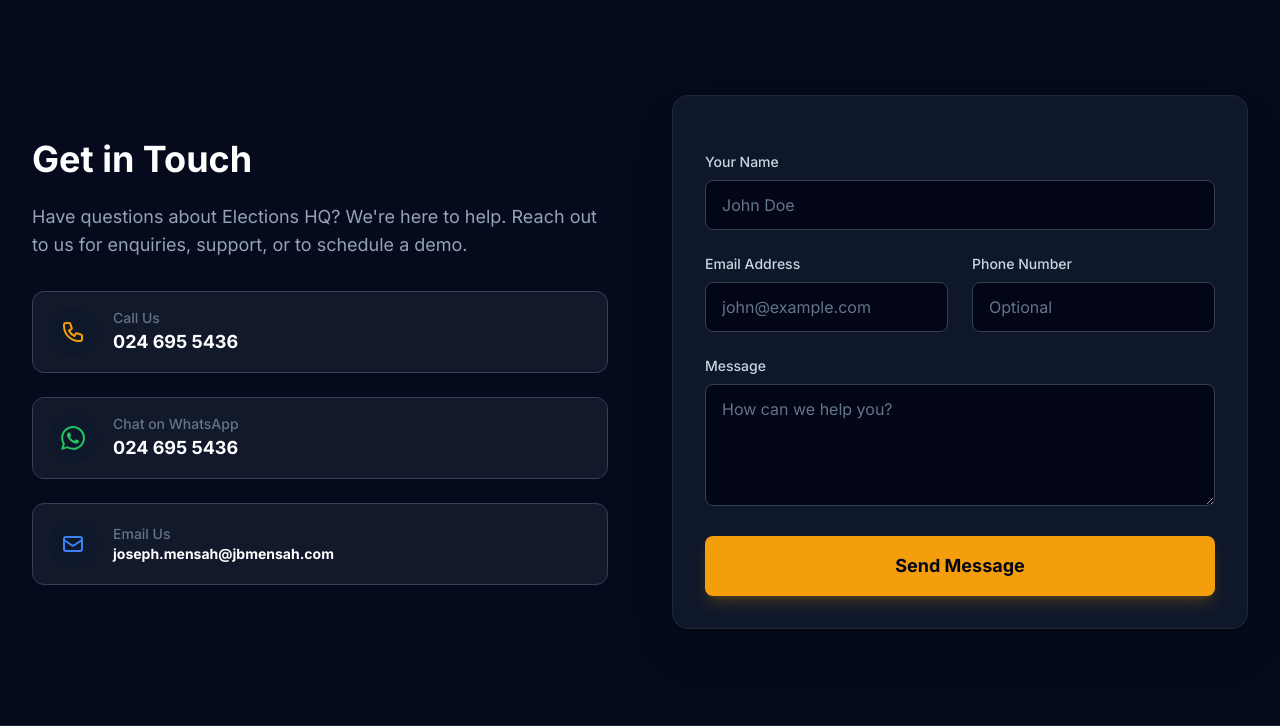
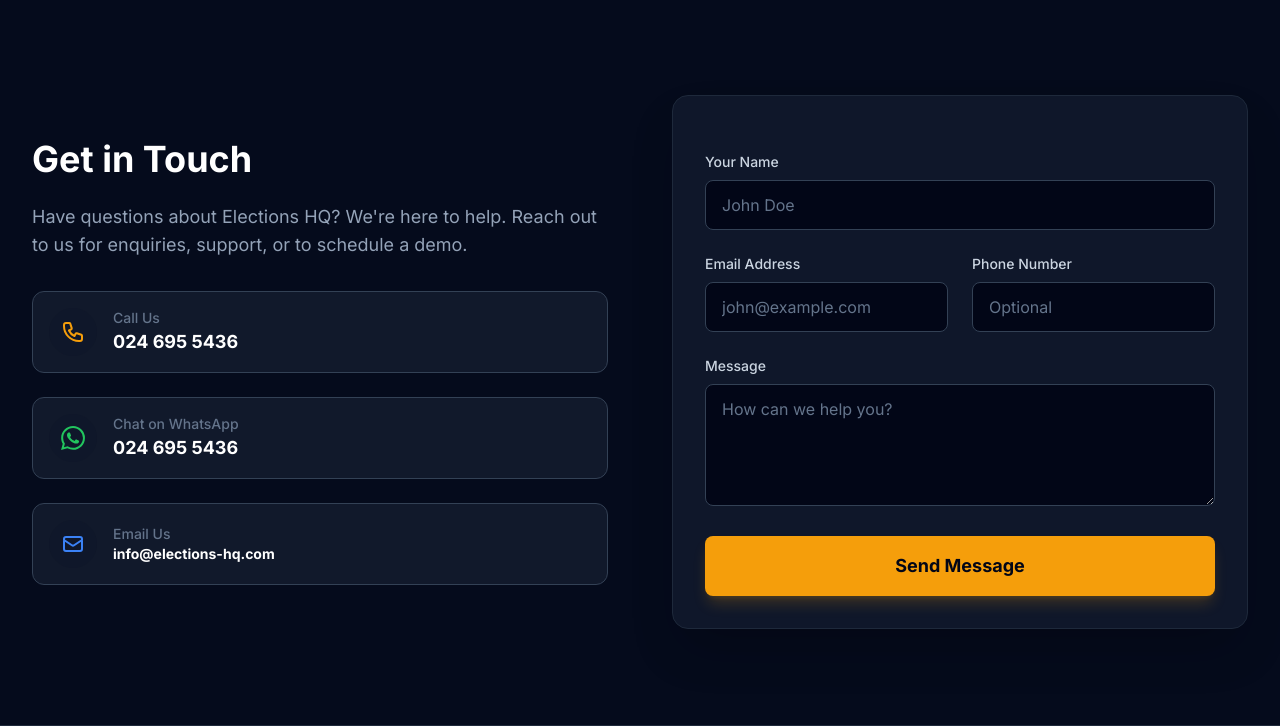
Before and after one commit to jmensah1/election_hq, a Laravel app: page / in a window 1280 px wide. Shown: the part 2202-2928 px from the top of the page. Run offline with Laravel 12, Linux system fonts and the light colour scheme; data that the repository does not hold is empty; parts of the project's set-up code (start-up, migrations or seed data) failed here and were passed over; some libraries are stand-ins or nearby versions; some web fonts are replaced.

Commit message:
elections hq email used.

```diff
--- a/resources/views/components/landing/contact.blade.php
+++ b/resources/views/components/landing/contact.blade.php
@@ -31,13 +31,13 @@
                     </a>
 
                     <!-- Email -->
-                    <a href="mailto:joseph.mensah@jbmensah.com" class="flex items-center gap-4 group p-4 rounded-xl bg-slate-800/50 border border-slate-700 hover:border-blue-500/50 transition-all">
+                    <a href="mailto:info@elections-hq.com" class="flex items-center gap-4 group p-4 rounded-xl bg-slate-800/50 border border-slate-700 hover:border-blue-500/50 transition-all">
                         <div class="w-12 h-12 rounded-full bg-slate-900 flex items-center justify-center group-hover:scale-110 transition-transform text-blue-500">
                             <svg class="w-6 h-6" fill="none" stroke="currentColor" viewBox="0 0 24 24"><path stroke-linecap="round" stroke-linejoin="round" stroke-width="2" d="M3 8l7.89 5.26a2 2 0 002.22 0L21 8M5 19h14a2 2 0 002-2V7a2 2 0 00-2-2H5a2 2 0 00-2 2v10a2 2 0 002 2z"></path></svg>
                         </div>
                         <div>
                             <div class="text-sm text-slate-500 font-medium">Email Us</div>
-                            <div class="text-sm font-bold text-white break-all">joseph.mensah@jbmensah.com</div>
+                            <div class="text-sm font-bold text-white break-all">info@elections-hq.com</div>
                         </div>
                     </a>
                 </div>
```
